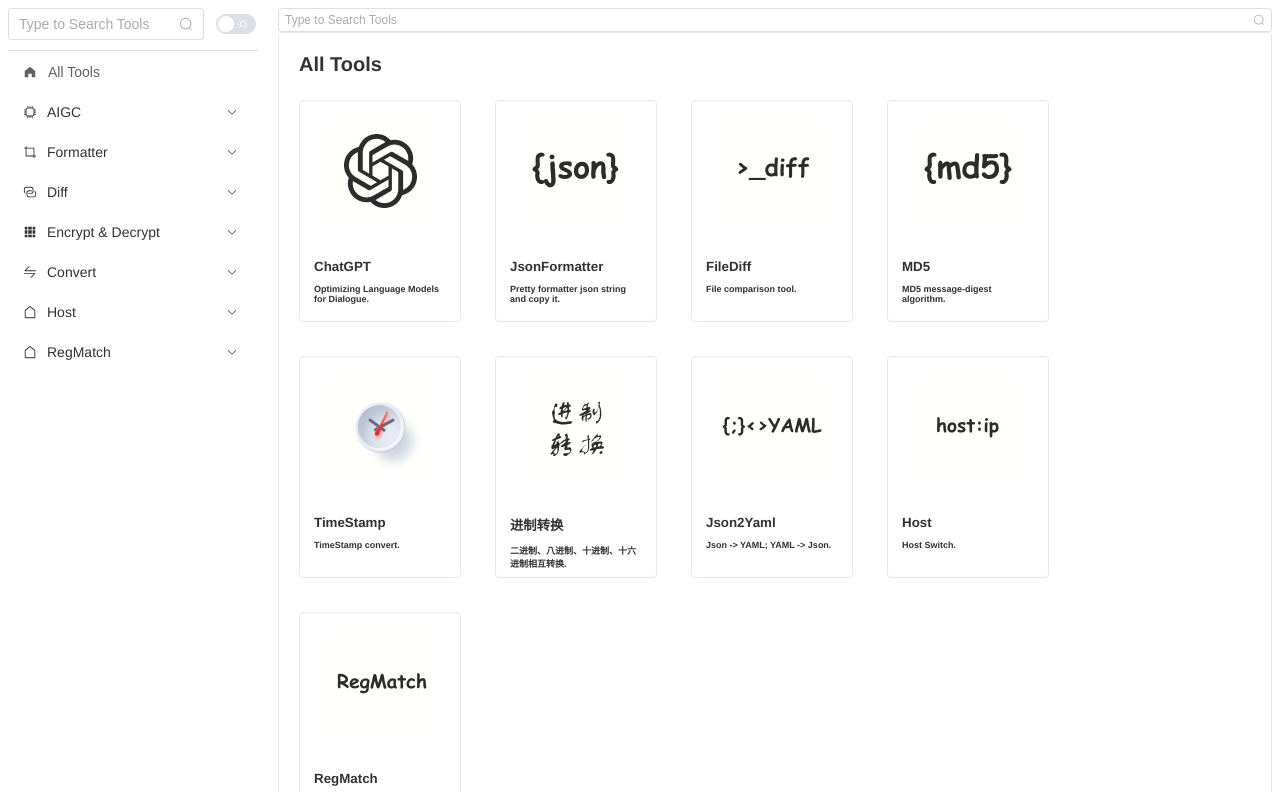
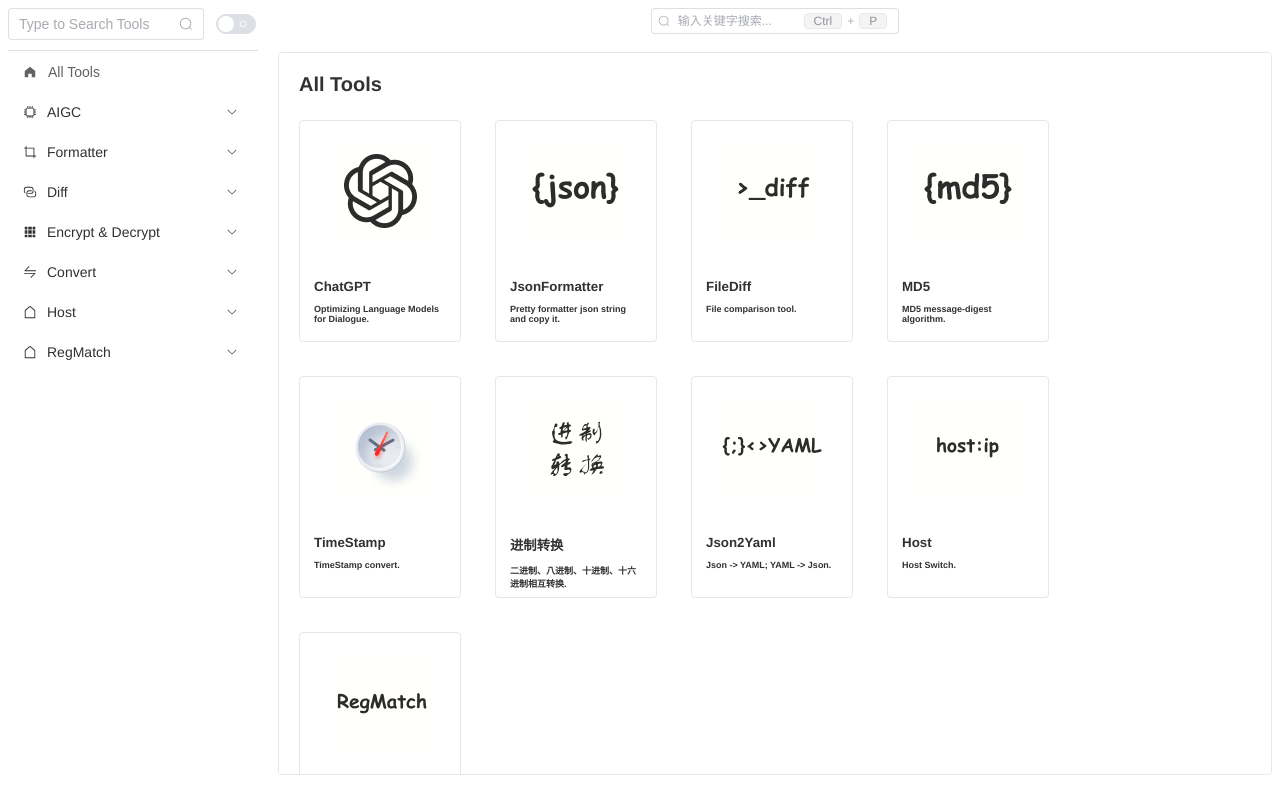
Before and after one commit to chubxu/DevToolBox, a Vue app: page / in a window 1280 px wide. Built offline with nearby package versions, Linux system fonts and the light colour scheme; what vue-diff would draw is missing.

Commit message:
feat: 添加全局搜索框

```diff
--- a/src/App.vue
+++ b/src/App.vue
@@ -60,9 +60,14 @@
 
 
       <el-main class="main-window">
-        <el-input placeholder="Type to Search Tools" size="small">
+        <el-input placeholder="输入关键字搜索..." size="small" class="global-search-input" @focus="globalSearchFocusHandler">
+          <template #prefix>
+            <el-icon><icon-search /></el-icon>
+          </template>
           <template #suffix>
-            <el-icon><icon-search /></el-icon>
+            <el-tag type="info" class="global-search-input-tag">Ctrl</el-tag>
+            <span>+</span>
+            <el-tag type="info" class="global-search-input-tag">P</el-tag>
           </template>
         </el-input>
         <el-card shadow="never" class="main-window-card">
@@ -105,7 +110,7 @@
   data() {
     return {
       sideBarMenus: [],
-      isDarkFlag: false
+      isDarkFlag: false,
     }
   },
 
@@ -125,6 +130,10 @@
 
       // 设置 electron 为黑暗模式
       window.electronAPI.toggle()
+    },
+
+    globalSearchFocusHandler() {
+      console.log('.')
     }
   },
 
@@ -185,7 +194,7 @@
 }
 
 .main-window-card {
-  height: 99%;
+  height: 92%;
   overflow-y: scroll !important;
 }
 
@@ -200,4 +209,14 @@
   font-weight: 600;
   font-size: larger;
 }
+
+.global-search-input {
+  margin-bottom: 18px;
+  width: 25% !important;
+}
+
+.global-search-input-tag {
+  height: 16px !important;
+  margin: 0 5px;
+}
 </style>
```
